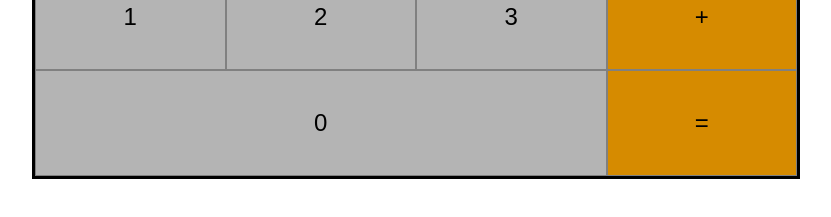
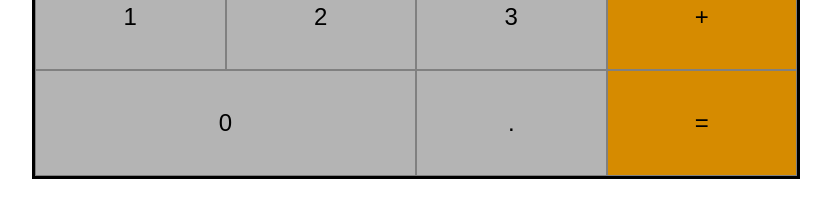
Before and after one commit to rega1237/Math-Magicians, a React (Create React App) app: page / in a window 1280 px wide. Shown: the part 541-758 px from the top of the page, without its empty margins (224-1055 px from the left). Built offline with nearby package versions, Linux system fonts and the light colour scheme.

Commit message:
Add the dot to the calculator

```diff
--- a/src/App.css
+++ b/src/App.css
@@ -12,7 +12,7 @@
     "seven eight nine mult"
     "four five six sub"
     "one two three plus"
-    "cero cero cero equal";
+    "cero cero dot equal";
 }
 
 .calcFirtsRow {
@@ -41,6 +41,7 @@
 .plus { grid-area: plus; }
 .cero { grid-area: cero; }
 .equal { grid-area: equal; }
+.dot  {grid-area: dot; }
 
 button {
   border: solid 1px gray;
--- a/src/components/Calculator.js
+++ b/src/components/Calculator.js
@@ -44,6 +44,7 @@ export default class Calculator extends React.PureComponent {
         <button type="button" className="leftCalc eight" onClick={this.calc}>8</button>
         <button type="button" className="leftCalc nine" onClick={this.calc}>9</button>
         <button type="button" className="leftCalc cero" onClick={this.calc}>0</button>
+        <button type="button" className="leftCalc dot" onClick={this.calc}>.</button>
         <button type="button" className="leftCalc AC" onClick={this.calc}>AC</button>
         <button type="button" className="leftCalc plusMinus" onClick={this.calc}>+/-</button>
         <button type="button" className="leftCalc reminder" onClick={this.calc}>%</button>
```
